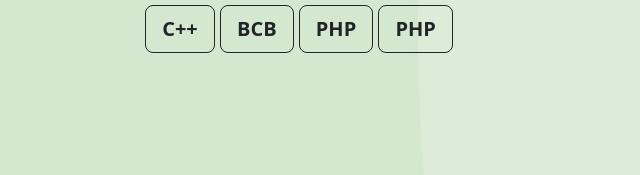
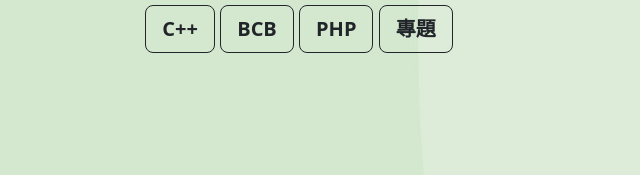
Before and after one commit to xuan9237/xuan9237.github.io, a plain HTML site: page index.htm in a window 1280 px wide. Shown: the part 5574-5749 px from the top of the page, 341-981 px from the left. Drawn offline with nearby package versions, Linux system fonts and the light colour scheme; a web font is replaced by a local one.

Commit message:
Update index.htm

```diff
--- a/index.htm
+++ b/index.htm
@@ -1138,7 +1138,7 @@
                     <button class="btn btn-outline-dark btn-lg" style="font-weight: bold;" onclick="showc()">C++</button>
                     <button class="btn btn-outline-dark btn-lg" style="font-weight: bold;" onclick="showbcb()">BCB</button>
                     <button class="btn btn-outline-dark btn-lg" style="font-weight: bold;" onclick="showphp()">PHP</button>
-                    <button class="btn btn-outline-dark btn-lg" style="font-weight: bold;" onclick="showthesis()">PHP</button>
+                    <button class="btn btn-outline-dark btn-lg" style="font-weight: bold;" onclick="showthesis()">專題</button>
                 </div>
             </div>
         </div>
```
